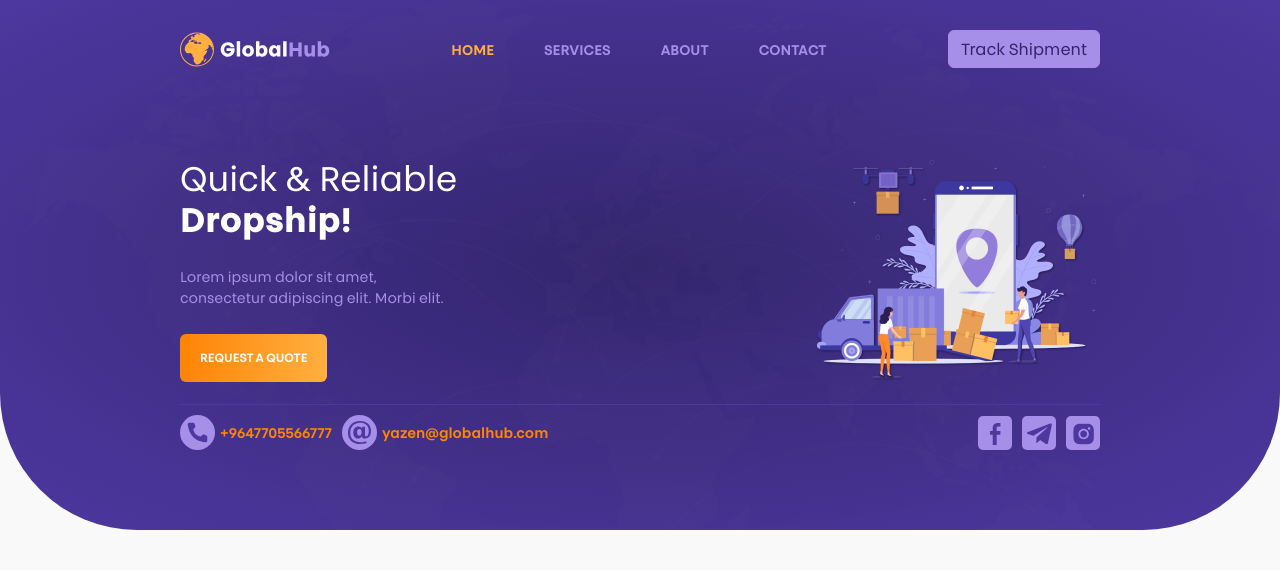
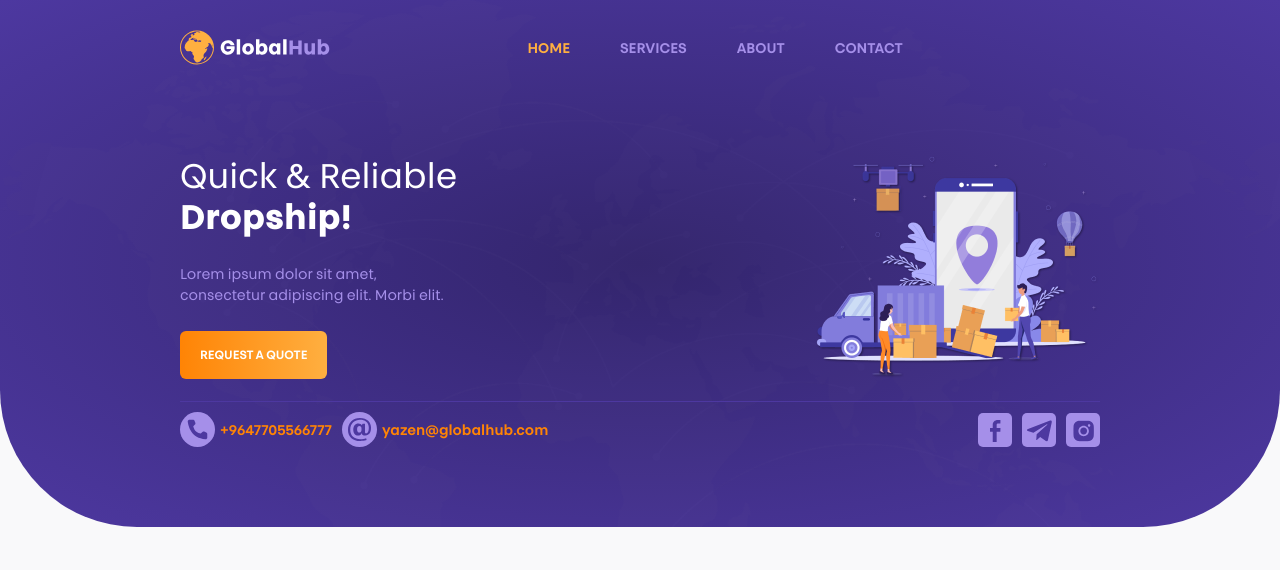
Before and after one commit to maath9826/globalHub, a Django app: page / in a window 1280 px wide. Shown: the top 570 px of the page. Run offline with Django 4.2, Linux system fonts and the light colour scheme; data comes from the database, SQL or seed files in the repository; both versions use the stored data as it was after the commit; parts of the project's set-up code (start-up, migrations or seed data) failed here and were passed over.

Commit message:
remove track

```diff
--- a/globalHub/static/globalHub/js/home.js
+++ b/globalHub/static/globalHub/js/home.js
@@ -6,7 +6,6 @@ var requestQuoteButton = document.querySelector("#request-quote-button");
 requestQuoteButton.addEventListener("click", navigateToRequestQuote, false);
 
 function navigateToRequestQuote(e) {
-  console.log("navigateToRequestQuote");
   requestQuote.scrollIntoView({ behavior: "smooth" });
 }
 
--- a/globalHub/templates/globalHub/components/layout/mobile-navbar.html
+++ b/globalHub/templates/globalHub/components/layout/mobile-navbar.html
@@ -11,7 +11,7 @@
       alt="logo"
       class="logo"
     />
-    <button class="btn btn-primary">Track Shipment</button>
+    {% comment %} <button class="btn btn-primary">Track Shipment</button> {% endcomment %}
 
     <div class="navbar-titles">
       <a
--- a/globalHub/templates/globalHub/components/layout/navbar.html
+++ b/globalHub/templates/globalHub/components/layout/navbar.html
@@ -28,5 +28,5 @@
       class="{% if contact_url == request.path %}current_page{% endif %}"
       >CONTACT</a>
     </div>
-    <button class="btn btn-primary">Track Shipment</button>
+    {% comment %} <button class="btn btn-primary">Track Shipment</button> {% endcomment %}
   </nav>
```
Also changed, not shown: read.md (deleted, +0 -4 lines), db.sqlite3, readme.md (added).
